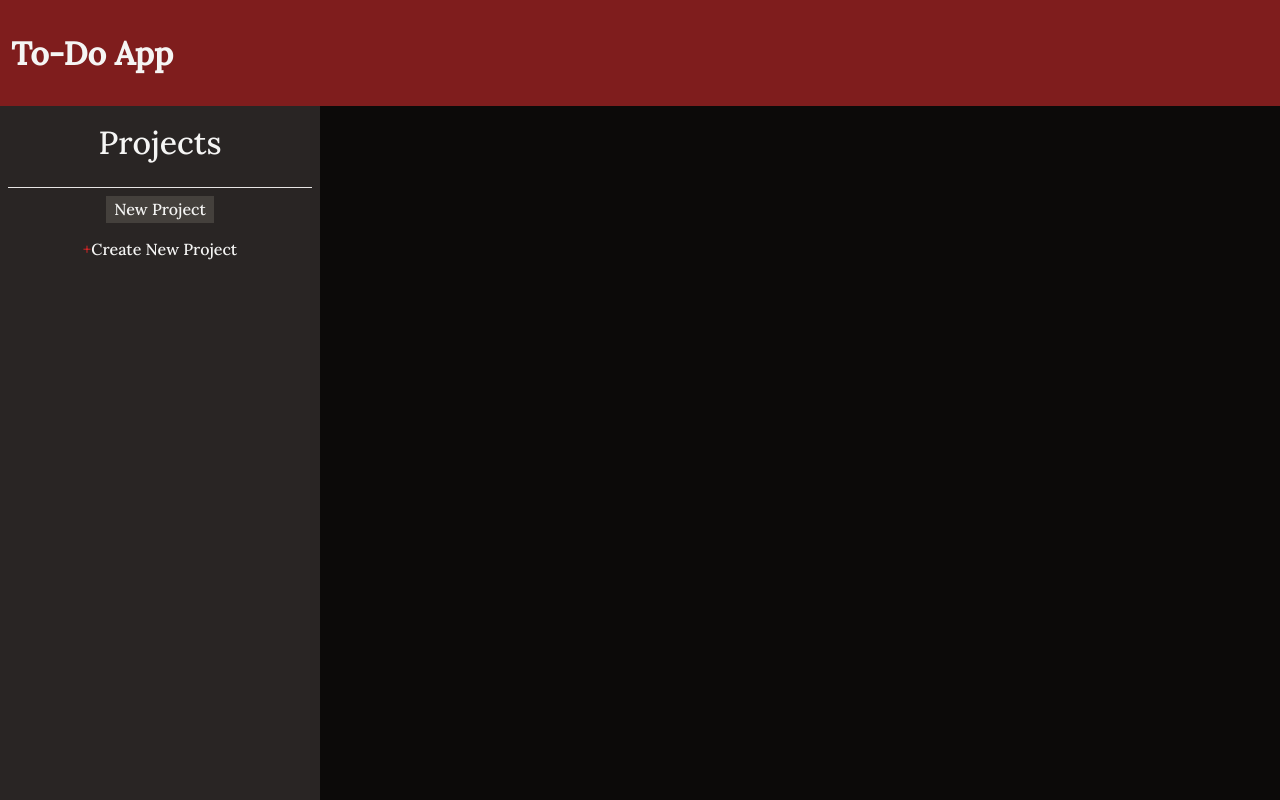
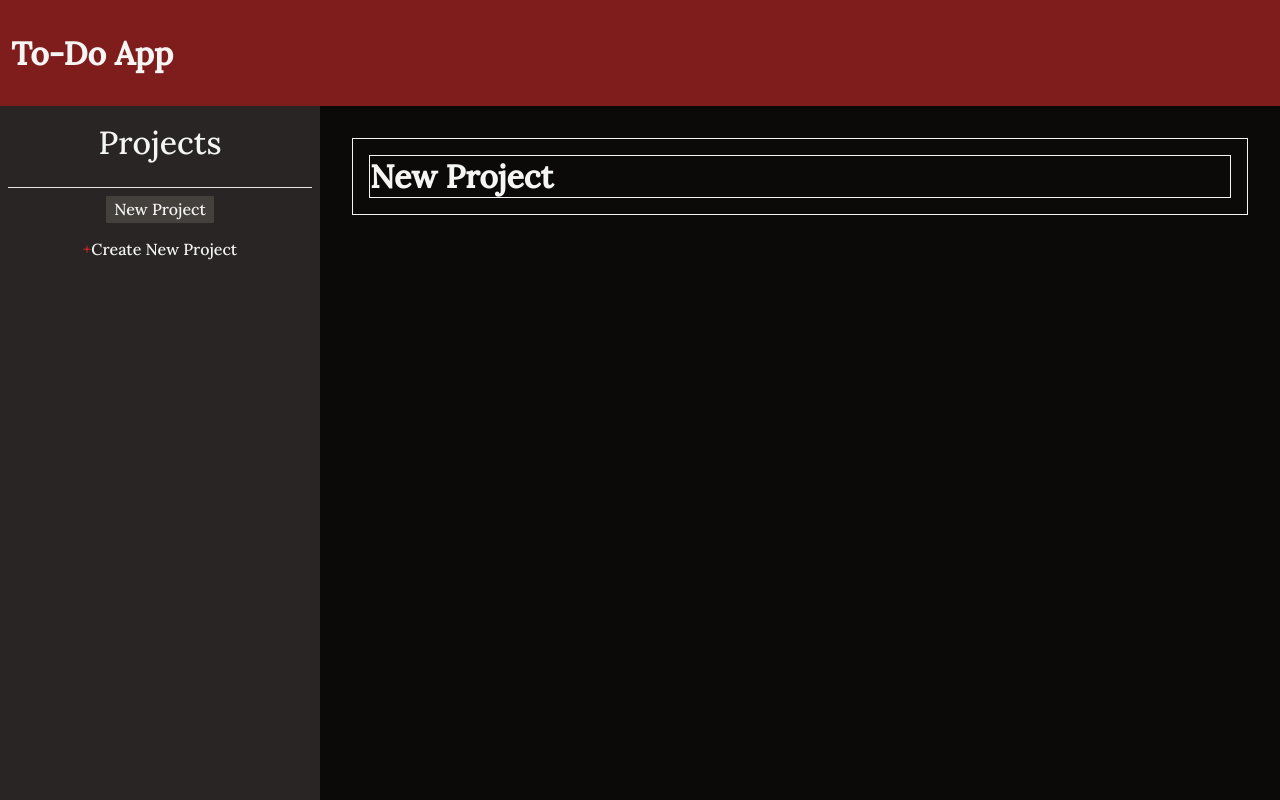
Before and after one commit to Zach1281/odin_todo, a website built with webpack: page dist/index.html in a window 1280 px wide. Shown: the top 800 px of the page. Built offline with nearby package versions, Linux system fonts and the light colour scheme; a web font is replaced by a local one.

Commit message:
Connect sidebar to project panel

```diff
--- a/src/events.js
+++ b/src/events.js
@@ -1,18 +1,21 @@
-import control from './controller';
 import { addProject, getProjects } from './controller';
+
 
 export default function sidebarInit() {
     const projects = document.querySelector('.projects');
 
     const defaultProject = document.createElement('div');
     defaultProject.classList.add('project', 'btn');
-    defaultProject.dataset.title = 'new-project';
+    defaultProject.dataset.title = 'New Project';
     defaultProject.textContent = 'New Project';
     defaultProject.id = 'active';
+    addProject('New Project');
     defaultProject.addEventListener('click', () => {
         toggleActive(defaultProject);
+        addContentToTodoPanel();
     })
     projects.appendChild(defaultProject);
+    addContentToTodoPanel();
     addProjectButton();
 }
 
@@ -36,6 +39,7 @@ function addProjectToSidebar(title) {
     // active id and also swap out the todo-panel with the correct project and it's details
     newProject.addEventListener('click', () => {
         toggleActive(newProject);
+        addContentToTodoPanel();
     });
     return newProject;
 }
@@ -67,6 +71,7 @@ function addTextBox(button) {
             textBox.remove();
             addProject(textBox.value);
             projects.appendChild(addProjectToSidebar(textBox.value));
+            addContentToTodoPanel();
             button.id = "";
         }
         if(event.key === 'Escape'){
@@ -76,3 +81,44 @@ function addTextBox(button) {
     });
     return textBox;
 }
+
+// we want to populate the panel with the correct project todos when we click the
+// corresponding project button on the project panel
+function addContentToTodoPanel() {
+    const todoPanel = document.querySelector('.todo-panel');
+
+
+    let projects = getProjects();
+    let foundIndex = null;
+    const activeProject = document.getElementById('active');
+
+    for(let i = 0; i < projects.length; i++){
+        if(projects[i].getTitle() === activeProject.dataset.title){
+            foundIndex = i;
+        }
+    }
+    if(foundIndex === null){
+        alert('this should not happen');
+        return;
+    }
+    let todoList = projects[foundIndex].getList();
+    todoPanel.appendChild(addProjectTitleDesc(projects[foundIndex]));
+    for(let i = 0; i < todoList.length; i++){
+
+    }
+
+}
+
+function addProjectTitleDesc(project){
+    const projectInfoContainer = document.querySelector('.title-desc');
+    const projTitle = document.querySelector('.project-title');
+    const projDesc = document.querySelector('.project-desc');
+
+    projTitle.textContent = project.getTitle();
+    projDesc.textContent = project.getDescription();
+
+    projectInfoContainer.appendChild(projTitle);
+    projectInfoContainer.appendChild(projDesc);
+
+    return projectInfoContainer;
+}
--- a/src/project.js
+++ b/src/project.js
@@ -15,6 +15,10 @@ export default class Project {
         return this.description;
     }
 
+    getList() {
+        return this.todoList;
+    }
+
     setTitle(title = "") {
         this.title = title;
     }
--- a/src/style.css
+++ b/src/style.css
@@ -141,3 +141,18 @@ footer {
 a > img {
     width: 3rem;
 }
+
+.todo-panel {
+    padding: 2rem;
+}
+
+.title-desc {
+    border: 1px var(--stone-100) solid;
+    padding: 1rem;
+}
+
+.project-title {
+    border: 1px var(--stone-100) solid;
+    font-size: 2rem;
+    font-weight: 600;
+}
```
Also changed, not shown: dist/bundle.js, dist/index.html.
